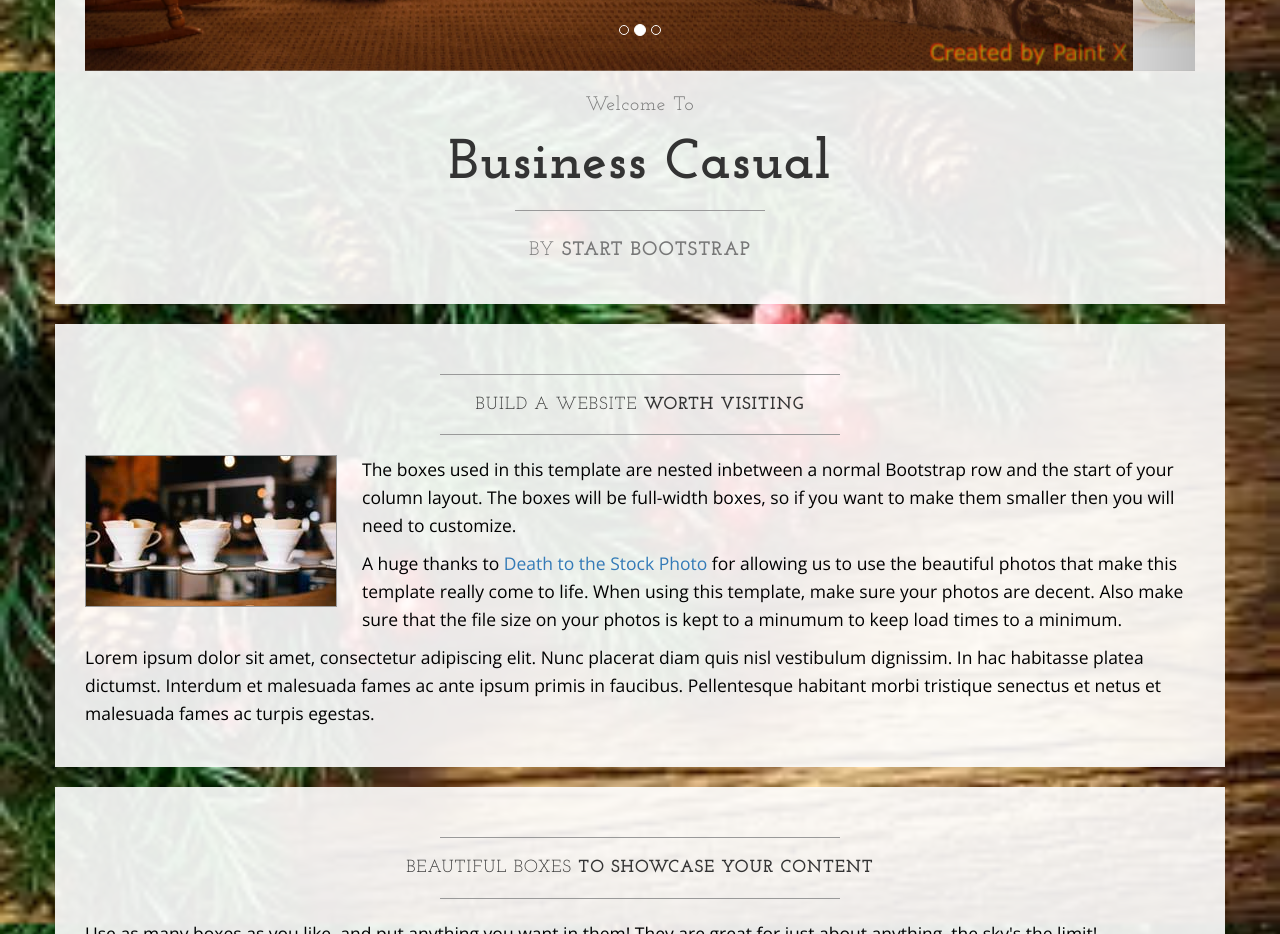
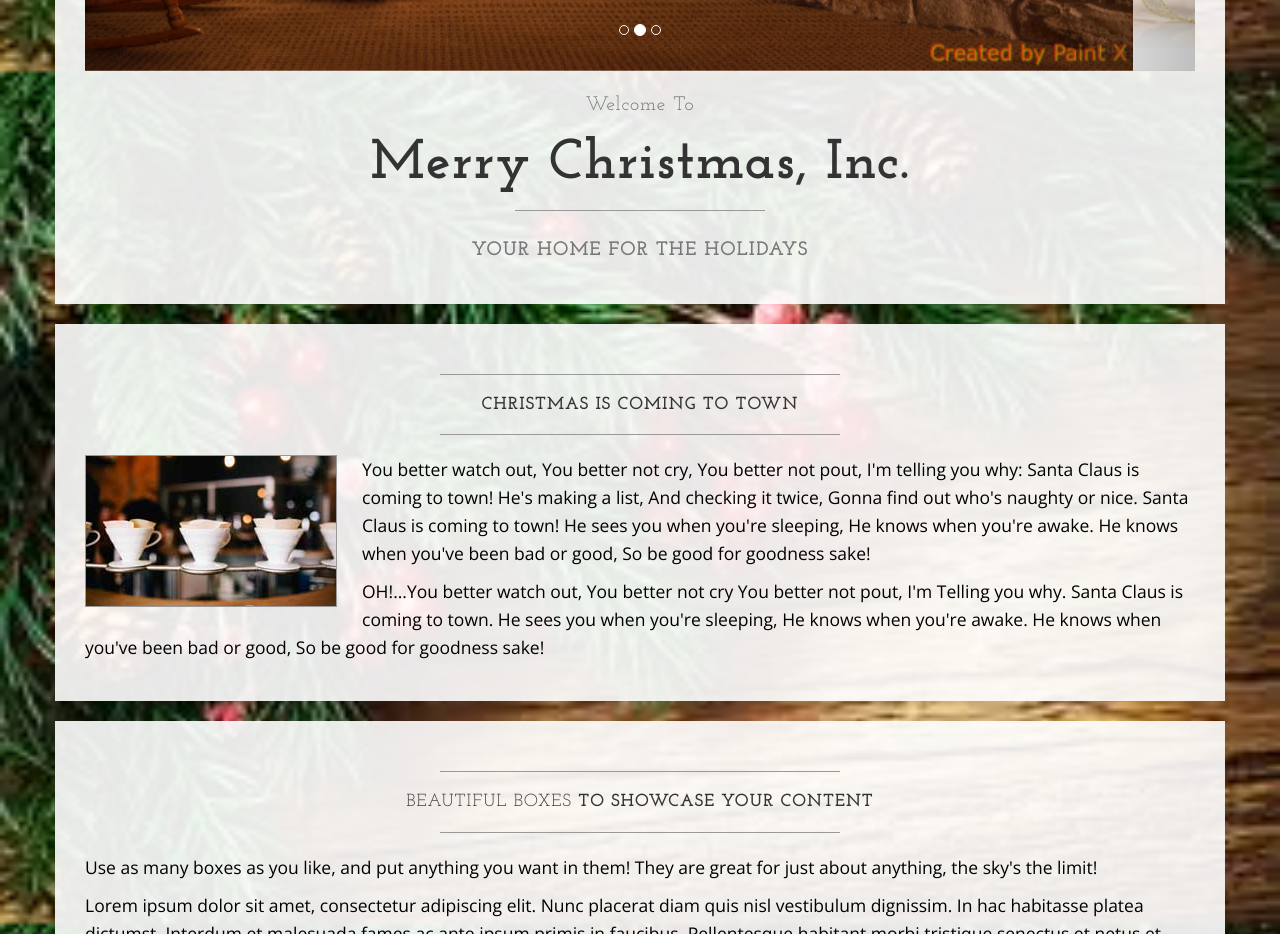
Before and after one commit to msarana/web-project, a plain HTML site: page index.html in a window 1280 px wide. Shown: the part 780-1714 px from the top of the page. Drawn offline with nearby package versions, Linux system fonts and the light colour scheme.

Commit message:
Editing the paragraph #1

```diff
--- a/index.html
+++ b/index.html
@@ -108,11 +108,11 @@
                     <h2 class="brand-before">
                         <small>Welcome to</small>
                     </h2>
-                    <h1 class="brand-name">Business Casual</h1>
+                    <h1 class="brand-name">Merry Christmas, Inc.</h1>
                     <hr class="tagline-divider">
                     <h2>
-                        <small>By
-                            <strong>Start Bootstrap</strong>
+                        <small>
+                            <strong>Your home for the holidays</strong>
                         </small>
                     </h2>
                 </div>
@@ -123,15 +123,15 @@
             <div class="box">
                 <div class="col-lg-12">
                     <hr>
-                    <h2 class="intro-text text-center">Build a website
-                        <strong>worth visiting</strong>
+                    <h2 class="intro-text text-center">
+                        <strong>CHRISTMAS IS COMING TO TOWN</strong>
                     </h2>
                     <hr>
                     <img class="img-responsive img-border img-left" src="img/intro-pic.jpg" alt="">
                     <hr class="visible-xs">
-                    <p>The boxes used in this template are nested inbetween a normal Bootstrap row and the start of your column layout. The boxes will be full-width boxes, so if you want to make them smaller then you will need to customize.</p>
-                    <p>A huge thanks to <a href="http://join.deathtothestockphoto.com/" target="_blank">Death to the Stock Photo</a> for allowing us to use the beautiful photos that make this template really come to life. When using this template, make sure your photos are decent. Also make sure that the file size on your photos is kept to a minumum to keep load times to a minimum.</p>
-                    <p>Lorem ipsum dolor sit amet, consectetur adipiscing elit. Nunc placerat diam quis nisl vestibulum dignissim. In hac habitasse platea dictumst. Interdum et malesuada fames ac ante ipsum primis in faucibus. Pellentesque habitant morbi tristique senectus et netus et malesuada fames ac turpis egestas.</p>
+                    <p>You better watch out, You better not cry, You better not pout, I'm telling you why: Santa Claus is coming to town! He's making a list, And checking it twice, Gonna find out who's naughty or nice. Santa Claus is coming to town! He sees you when you're sleeping, He knows when you're awake. He knows when you've been bad or good,
+So be good for goodness sake!</p>
+                    <p>OH!...You better watch out, You better not cry You better not pout, I'm Telling you why. Santa Claus is coming to town. He sees you when you're sleeping, He knows when you're awake. He knows when you've been bad or good, So be good for goodness sake!</p>
                 </div>
             </div>
         </div>
```
